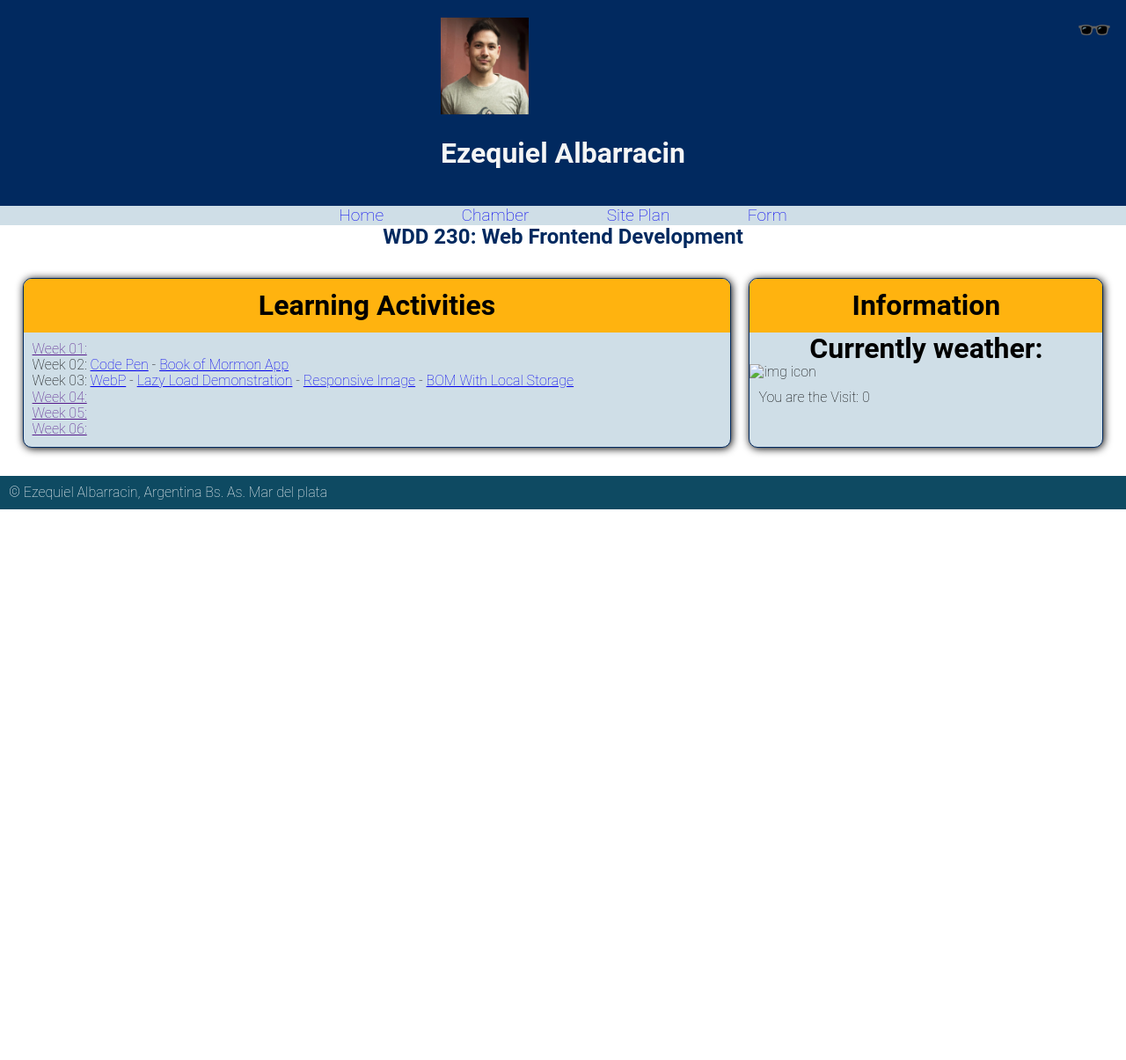
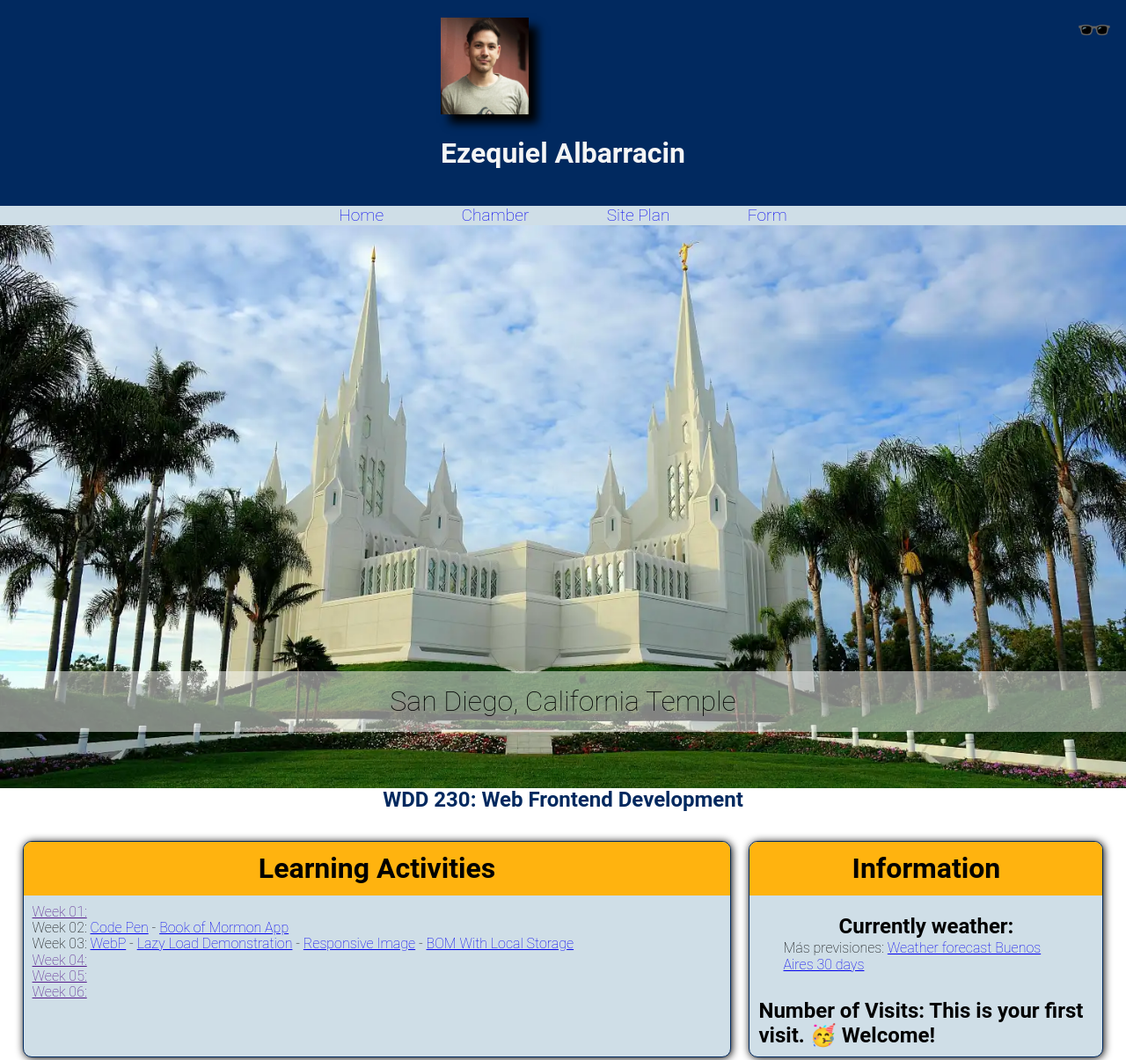
Before and after one commit to EzeAlba/wdd230, a plain HTML site: page index.html in a window 1280 px wide. Shown: the top 1205 px of the page at 88% size. Before the commit the page ends 800 px from the top, so only its background shows below. Drawn offline with Linux system fonts and the light colour scheme; a script that the page names is missing.

Commit message:
team-activity-w3

```diff
--- a/index.html
+++ b/index.html
@@ -24,7 +24,9 @@
     </div>
     <header>
      <div >
-        <img src="images/eze.png.jpg" alt="Ezequiel Albarracin Profile" width="100" height="110">
+        <picture class = "profile">
+            <img id= "profile" src="images/eze.webp" alt="Ezequiel Albarracin Profile" width="100" height="110" loading="lazy">
+        </picture>
         <h1>Ezequiel Albarracin</h1>
      </div>
 
@@ -42,6 +44,16 @@
     </nav>
 
     <main>
+        <div class="hero">
+            <picture>
+                <source srcset="images/san_diego_california_temple_mobile.webp" media="(max-width: 400px)">
+                <source srcset="images/san_diego_california_temple_night_large.webp" media="(max-width: 960px)">
+                <img src="images/san_diego_california_temple_original.webp" alt="San Diego, California Temple" width="1263" height="750" loading="lazy">
+            </picture>
+            <span>San Diego, California Temple</span>
+        </div>
+
+
         <h2 id="title">
             WDD 230: Web Frontend Development
         </h2>
@@ -59,19 +71,18 @@
             </section>
             <section id = "card1" class="card">
                 <h2>Information</h2>
-                <div>
-                    <p>Currently weather:</p><span id="weather"></span>
+                <div id="weather">
+                    <p>Currently weather:</p>
                     <figure>
-                        <img id="img-icon" src="#" alt="img icon">
+                        <div id="ww_35c275fd2e8ff" v='1.3' loc='id' a='{"t":"horizontal","lang":"es","sl_lpl":1,"ids":["wl3696"],"font":"Arial","sl_ics":"one_a","sl_sot":"celsius","cl_bkg":"image","cl_font":"#FFFFFF","cl_cloud":"#FFFFFF","cl_persp":"#81D4FA","cl_sun":"#FFC107","cl_moon":"#FFC107","cl_thund":"#FF5722"}' width="100%">Más previsiones: <a href="https://oneweather.org/buenos_aires/30_days/" id="ww_35c275fd2e8ff_u" target="_blank">Weather forecast Buenos Aires 30 days</a></div><script async src="https://app2.weatherwidget.org/js/?id=ww_35c275fd2e8ff"></script>
                         <figcaption id="description"></figcaption>
                     </figure>
                 </div>
-                <div id="visit-counter">You are the Visit: <span id="visit-count">0</span></div>
+                <div id="visit-counter">Number of Visits: <span id="visit-count">0</span></div>
             </section>
         </div>
     </main>
-
-    <footer>
+    <iframe src="https://www.google.com/maps/embed?pb=!1m18!1m12!1m3!1d3144.6110229930255!2d-57.57828392474416!3d-37.98620604391208!2m3!1f0!2f0!3f0!3m2!1i1024!2i768!4f13.1!3m3!1m2!1s0x9584d94765bcf2cb%3A0x29d7e0c740f9a8c3!2sRivadavia%205372%2C%20B7604BTH%20Mar%20del%20Plata%2C%20Provincia%20de%20Buenos%20Aires!5e0!3m2!1ses-419!2sar!4v1715206956487!5m2!1ses-419!2sar" width=90% height="450" style="border:0;" allowfullscreen="" loading="lazy" referrerpolicy="no-referrer-when-downgrade"></iframe>    <footer>
         <p><span id="currentYear"></span> &copy; Ezequiel Albarracin, Argentina Bs. As. Mar del plata </p>
         <p id="lastModified"></p>
     </footer>
--- a/scripts/index-script.js
+++ b/scripts/index-script.js
@@ -16,6 +16,7 @@ const card = document.querySelector(".card");
 const nav = document.querySelector(".navigation");
 const ul = document.querySelector("ul");
 const card1 = document.querySelector("#card1");
+const visit = document.querySelector("#visit-counter");
 
 
 modeButton.addEventListener("click", () => {
@@ -27,6 +28,7 @@ modeButton.addEventListener("click", () => {
 	ul.classList.toggle('dark-mode');
 	card.classList.toggle('dark-mode');
 	card1.classList.toggle('dark-mode');
+	visit.classList.toggle('dark-mode');
 
 
 	if (modeButton.textContent.includes("🕶️")) {
@@ -39,3 +41,13 @@ modeButton.addEventListener("click", () => {
 		modeButton.textContent = "🕶️";
 	}
 });
+
+const visitsDisplay = document.querySelector("#visit-count");
+let numVisits = Number(window.localStorage.getItem("numVisits-ls")) || 0;
+if (numVisits !== 0) {
+	visitsDisplay.textContent = numVisits;
+} else {
+	visitsDisplay.textContent = `This is your first visit. 🥳 Welcome!`;
+}
+numVisits++;
+localStorage.setItem("numVisits-ls", numVisits);
--- a/styles/base.css
+++ b/styles/base.css
@@ -56,7 +56,7 @@ h1 {
   font-family: 'roboto', serif;
 }
 
-#title {
+#title{
   color: #01295F;
   text-align: center;
   font-family: 'roboto', serif;
@@ -84,10 +84,11 @@ h1 {
 }
 
 .card p {
-  font-size: 2em;
+  font-size: 1.5em;
   text-align: center;
   font-family: 'roboto', serif;
   font-weight: bold;
+  margin: 2px;
 }
 
 .card ul {
@@ -118,14 +119,15 @@ footer p {
 	font-size: 2rem;
 	border: 0;
 	background: none;
-	color: #000;
-  position: absolute;
-  left: 1rem;
+  position:absolute;
+  top: 9.5rem;
+  right:1rem;
+
 }
 
 #menu::before {
 	content: "☰";
-  color: #01295F;
+  color: white;
 }
 
 #menu.open::before {
@@ -146,3 +148,66 @@ footer p {
   color: #fff;
   border-color: #eee;
 }
+
+.hero{
+  position: relative;
+}
+
+.hero picture {
+  width: 100%;
+}
+
+.hero img{
+  width: 100%;
+  height: auto;
+}
+
+.hero span {
+  color: black;
+  font-family: 'roboto', serif;
+  background-color: rgb(255, 255, 255, 0.5);
+  position: absolute;
+  bottom: 10%;
+  left: 0;
+  right: 0;
+  text-align: center;
+  padding: 1rem;
+  font-size: 1rem;
+}
+
+#profile{
+  box-shadow: 10px 10px 10px #000;
+}
+
+figure{
+  display: flex;
+  width: 90%;
+}
+
+.card #img-icon{
+  display: inline-block;
+  width: 100%;
+  height: auto;
+}
+
+.card #weather{
+  padding: 20px;
+  display: flex;
+  align-content: center;
+  justify-content: center;
+  flex-wrap: wrap;
+}
+
+#visit-counter{
+  display: block;
+  color: black;
+  text-decoration: none;
+  font-family: 'roboto', serif;
+  font-size: 1.5em;
+  font-weight: bold;
+}
+
+iframe{
+  display: block ;
+  margin: 0 auto;
+}
--- a/styles/larger.css
+++ b/styles/larger.css
@@ -8,6 +8,10 @@
 
   .card {
     box-shadow: 1px 1px 10px black;
+  }
+
+  #profile{
+    box-shadow: 10px 10px 10px #000;
   }
 
   .navigation {
@@ -27,13 +31,16 @@
     padding-bottom: 0%;
     text-decoration: none;
   }
+
   nav a:hover {
     color: #CFDEE7;
     background-color: #01295F;
   }
+
   #menu {
-		display: none; /* hide hamburger button */
-	}
+    display: none;
+    /* hide hamburger button */
+  }
 
   #mode {
     position: absolute;
@@ -49,4 +56,35 @@
     color: #fff;
     border-color: #eee;
   }
+
+  .hero {
+    position: relative;
+  }
+
+  .hero picture {
+    width: 100%;
+  }
+
+  .hero span {
+    color: black;
+    font-family: 'roboto', serif;
+    background-color: rgb(255, 255, 255, 0.5);
+    position: absolute;
+    bottom: 10%;
+    left: 0;
+    right: 0;
+    text-align: center;
+    padding: 1rem;
+    font-size: 2rem;
+  }
+
+
+  .hero img {
+    display: block;
+    width: 100%;
+    height: auto;
+  }
+
+
+
 }
```
Also changed, not shown: images/eze.png.jpg (deleted), images/eze.webp (added), images/san_diego_california_temple_mobile.webp (added), images/san_diego_california_temple_night.webp (added), images/san_diego_california_temple_night_large.webp (added), images/san_diego_california_temple_original.webp (added), 1 other file.
